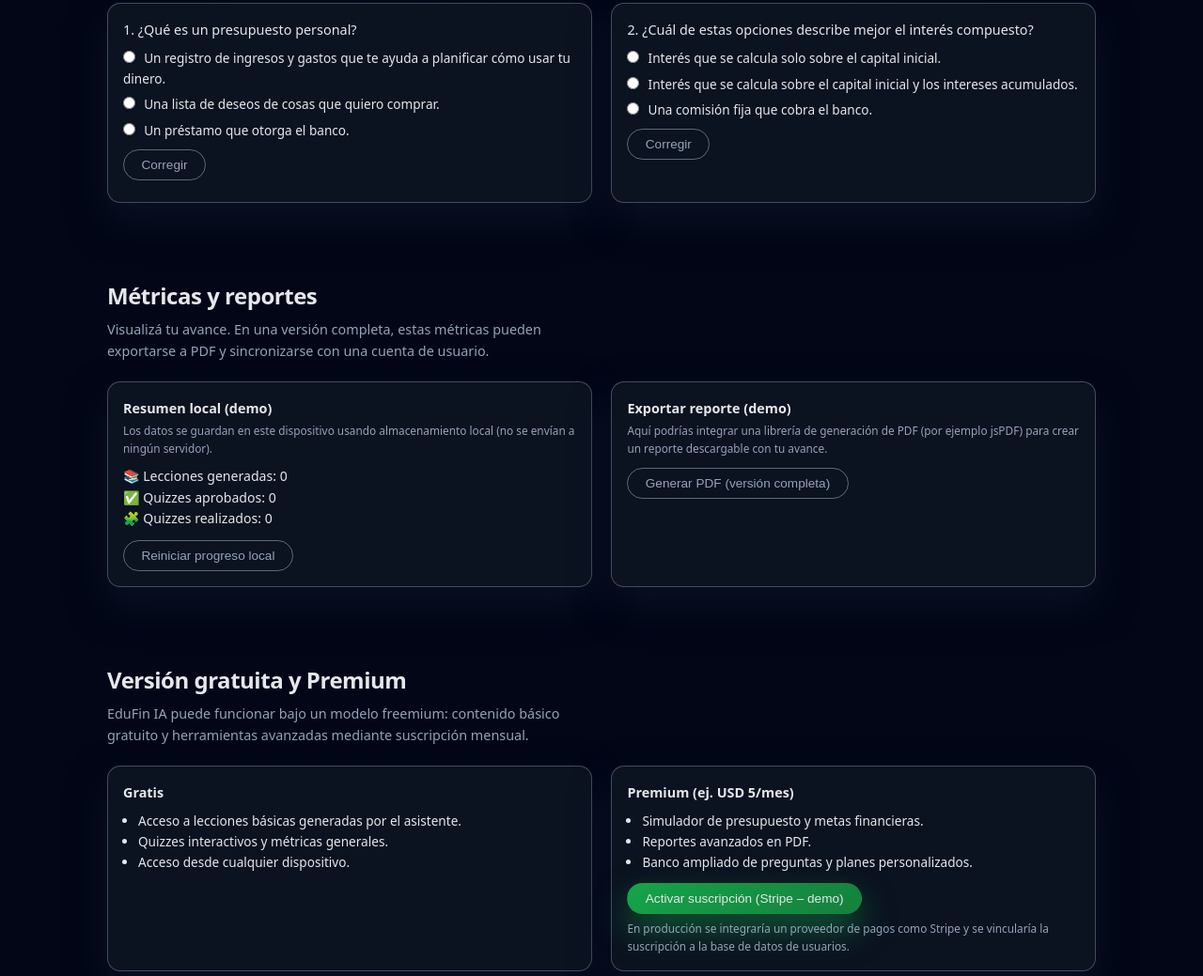
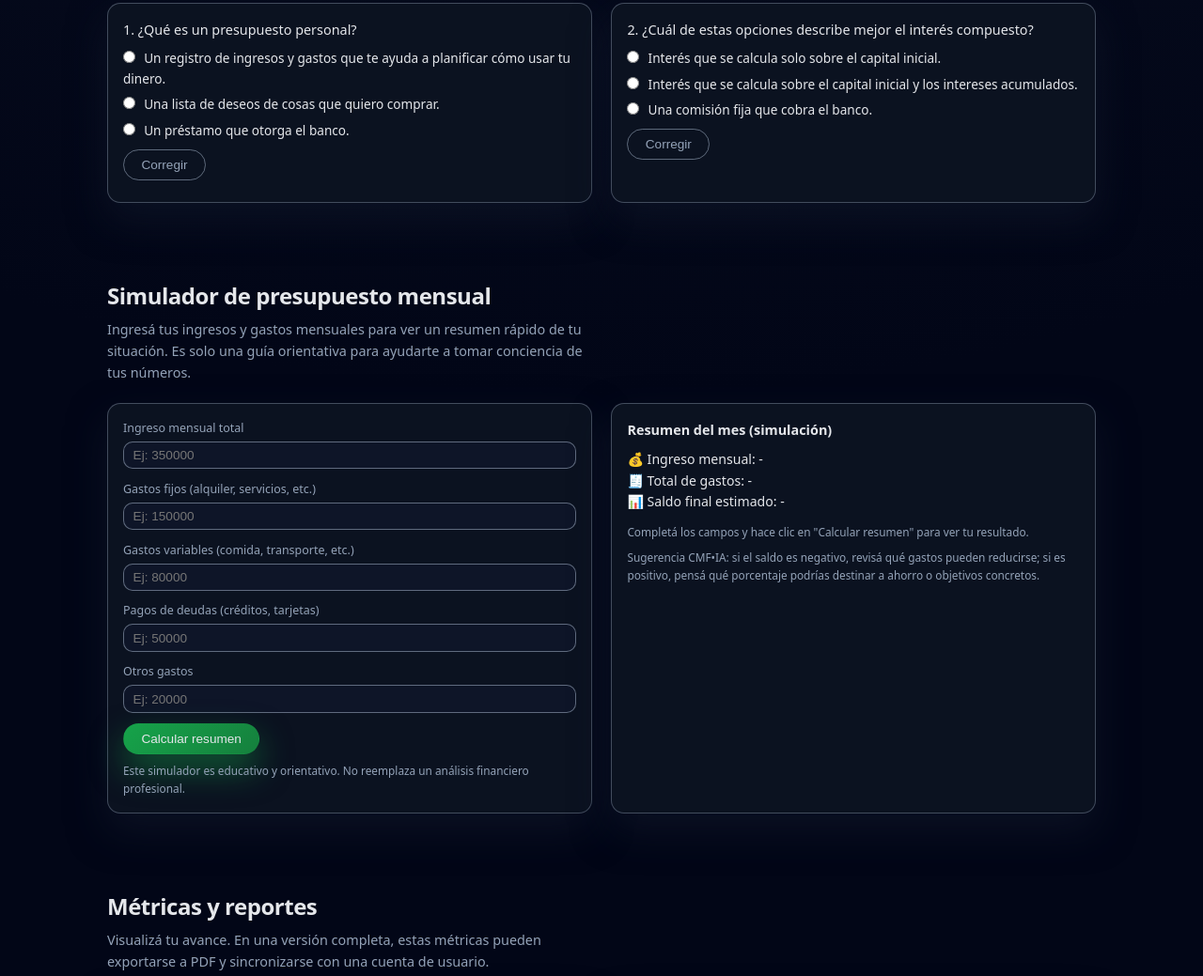
Before and after one commit to cynthiaManna/edufin-ia, a plain HTML site: page index.html in a window 1280 px wide. Shown: the part 1549-2588 px from the top of the page at 94% size. Drawn offline with Linux system fonts and the light colour scheme.

Commit message:
Agrego simulador de presupuesto mensual

```diff
--- a/index.html
+++ b/index.html
@@ -628,6 +628,97 @@
       </div>
     </section>
 
+    <!-- SIMULADOR DE PRESUPUESTO -->
+    <section id="simulador">
+      <h2 class="section-title">Simulador de presupuesto mensual</h2>
+      <p class="section-subtitle">
+        Ingresá tus ingresos y gastos mensuales para ver un resumen rápido de tu situación.
+        Es solo una guía orientativa para ayudarte a tomar conciencia de tus números.
+      </p>
+
+      <div class="grid-2">
+        <!-- Columna izquierda: formulario -->
+        <div class="card">
+          <div class="field">
+            <label for="sim-ingresos">Ingreso mensual total</label>
+            <input
+              id="sim-ingresos"
+              type="number"
+              min="0"
+              placeholder="Ej: 350000"
+            />
+          </div>
+
+          <div class="field">
+            <label for="sim-fijos">Gastos fijos (alquiler, servicios, etc.)</label>
+            <input
+              id="sim-fijos"
+              type="number"
+              min="0"
+              placeholder="Ej: 150000"
+            />
+          </div>
+
+          <div class="field">
+            <label for="sim-variables">Gastos variables (comida, transporte, etc.)</label>
+            <input
+              id="sim-variables"
+              type="number"
+              min="0"
+              placeholder="Ej: 80000"
+            />
+          </div>
+
+          <div class="field">
+            <label for="sim-deudas">Pagos de deudas (créditos, tarjetas)</label>
+            <input
+              id="sim-deudas"
+              type="number"
+              min="0"
+              placeholder="Ej: 50000"
+            />
+          </div>
+
+          <div class="field">
+            <label for="sim-otros">Otros gastos</label>
+            <input
+              id="sim-otros"
+              type="number"
+              min="0"
+              placeholder="Ej: 20000"
+            />
+          </div>
+
+          <button class="btn btn-primary" type="button" onclick="calcularPresupuesto()">
+            Calcular resumen
+          </button>
+
+          <p class="tiny" style="margin-top:.5rem;">
+            Este simulador es educativo y orientativo. No reemplaza un análisis financiero profesional.
+          </p>
+        </div>
+
+        <!-- Columna derecha: resultados -->
+        <div class="card">
+          <p><strong>Resumen del mes (simulación)</strong></p>
+          <ul style="font-size:.88rem;margin-top:.6rem;list-style:none;padding-left:0;">
+            <li>💰 Ingreso mensual: <span id="sim-res-ingresos">-</span></li>
+            <li>🧾 Total de gastos: <span id="sim-res-gastos">-</span></li>
+            <li>📊 Saldo final estimado: <span id="sim-res-saldo">-</span></li>
+          </ul>
+
+          <p id="sim-res-mensaje" class="tiny" style="margin-top:.7rem;">
+            Completá los campos y hace clic en "Calcular resumen" para ver tu resultado.
+          </p>
+
+          <p class="tiny" style="margin-top:.5rem;">
+            Sugerencia CMF•IA: si el saldo es negativo, revisá qué gastos pueden reducirse;
+            si es positivo, pensá qué porcentaje podrías destinar a ahorro o objetivos concretos.
+          </p>
+        </div>
+      </div>
+    </section>
+
     <!-- PROGRESO -->
     <section id="progreso">
       <h2 class="section-title">Métricas y reportes</h2>
@@ -880,6 +971,38 @@
     saveMetrics({...metricsDefault});
   }
 
+    function calcularPresupuesto() {
+    // Obtener valores de los campos (si están vacíos, se toman como 0)
+    const ingresos = parseFloat(document.getElementById("sim-ingresos").value) || 0;
+    const fijos = parseFloat(document.getElementById("sim-fijos").value) || 0;
+    const variables = parseFloat(document.getElementById("sim-variables").value) || 0;
+    const deudas = parseFloat(document.getElementById("sim-deudas").value) || 0;
+    const otros = parseFloat(document.getElementById("sim-otros").value) || 0;
+
+    const totalGastos = fijos + variables + deudas + otros;
+    const saldo = ingresos - totalGastos;
+
+    // Mostrar números formateados
+    document.getElementById("sim-res-ingresos").textContent = ingresos > 0 ? ingresos.toLocaleString("es-AR") : "-";
+    document.getElementById("sim-res-gastos").textContent = totalGastos > 0 ? totalGastos.toLocaleString("es-AR") : "-";
+    document.getElementById("sim-res-saldo").textContent = saldo.toLocaleString("es-AR");
+
+    const msgEl = document.getElementById("sim-res-mensaje");
+
+    if (ingresos === 0 && totalGastos === 0) {
+      msgEl.textContent = "Ingresá al menos tu ingreso mensual y algún gasto para ver el resultado.";
+      return;
+    }
+
+    if (saldo > 0) {
+      msgEl.textContent = "✔ Tienes un saldo positivo. Podrías analizar qué parte de ese excedente destinar a ahorro o a tus objetivos.";
+    } else if (saldo === 0) {
+      msgEl.textContent = "Tu saldo queda justo en cero. Esto indica que cualquier gasto extra puede llevarte a endeudarte.";
+    } else {
+      msgEl.textContent = "⚠ El saldo es negativo. Estás gastando más de lo que ganás. Revisá qué gastos pueden ajustarse o cómo aumentar tus ingresos.";
+    }
+  }
+
   document.getElementById("year").textContent = new Date().getFullYear().toString();
   renderMetrics();
 </script>
```
